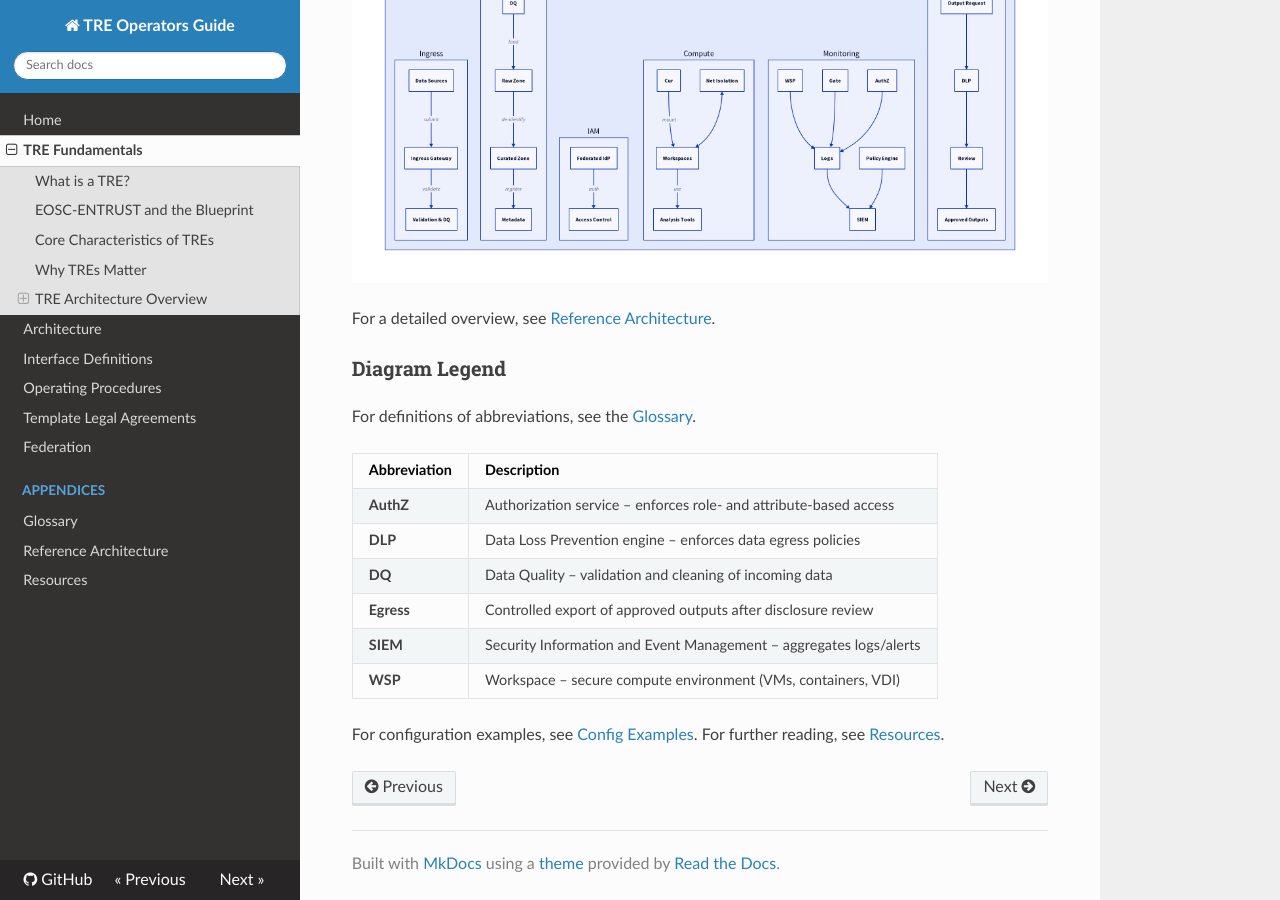
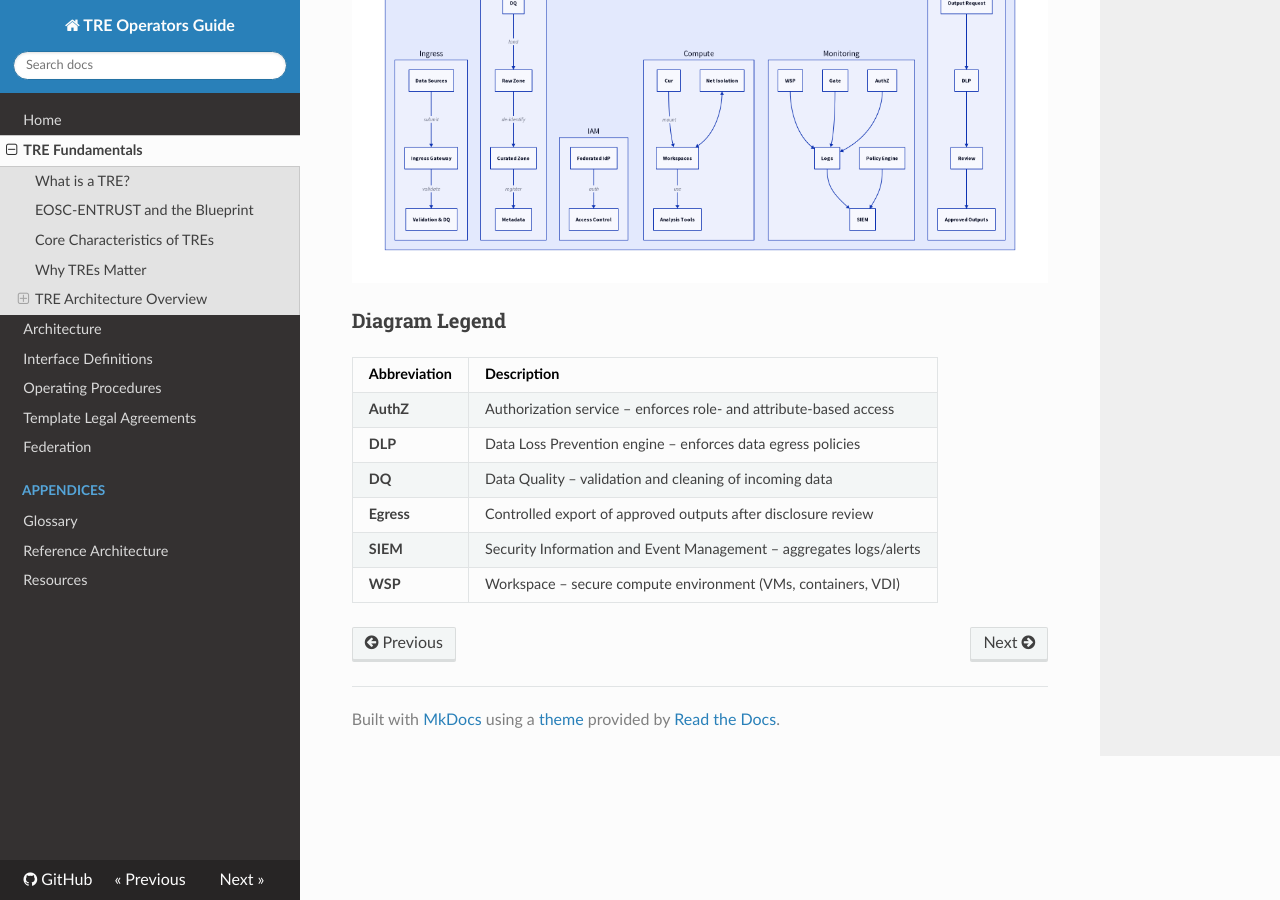
Before and after one commit to unioslo/tre-operators-docs, an MkDocs documentation site: the page built from docs/fundamentals.md, in a window 1280 px wide and 900 px high, scrolled down 1236 px. Built offline with MkDocs 1.6.1, drawn with Linux system fonts in a browser that asks for light colours; nearby versions of some CDN libraries.

Commit message:
Refactor TRE Architecture Overview for improved clarity and conciseness

```diff
--- a/docs/fundamentals.md
+++ b/docs/fundamentals.md
@@ -29,11 +29,7 @@ Build TREs using core architectural components and controls:
 
 ![TRE Architecture](../images/tre_architecture_ops_docs.png)
 
-For a detailed overview, see [Reference Architecture](appendices/reference-architecture.md).
-
 ### Diagram Legend
-
-For definitions of abbreviations, see the [Glossary](appendices/glossary.md).
 
 | Abbreviation      | Description                                                        |
 |-------------------|--------------------------------------------------------------------|
@@ -43,5 +39,3 @@ For definitions of abbreviations, see the [Glossary](appendices/glossary.md).
 | **Egress**        | Controlled export of approved outputs after disclosure review       |
 | **SIEM**          | Security Information and Event Management – aggregates logs/alerts  |
 | **WSP**           | Workspace – secure compute environment (VMs, containers, VDI)      |
-
-For configuration examples, see [Config Examples](appendices/config-examples.md). For further reading, see [Resources](appendices/resources.md).
```
